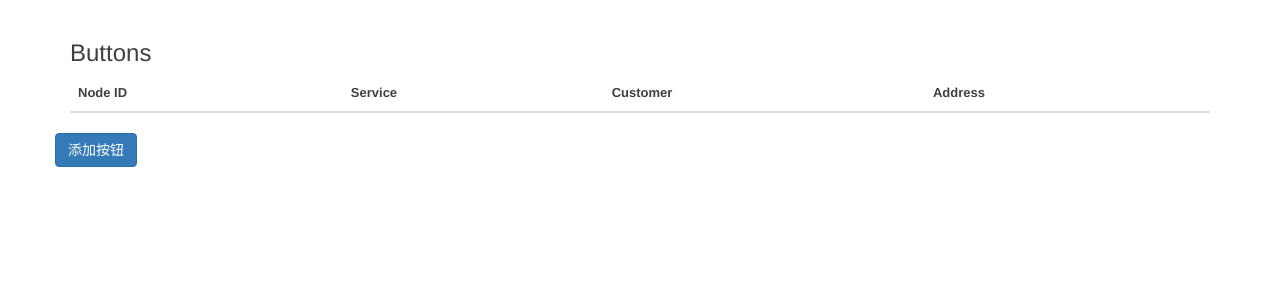
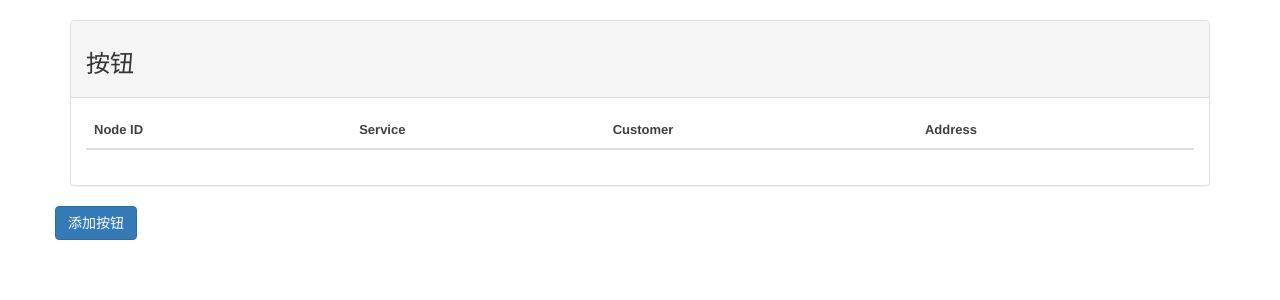
Before and after one commit to CXOldStar/midstation, a Flask app: page /user/button_list in a window 1280 px wide. Shown: the part 52-352 px from the top of the page. Run offline with Flask 2, Linux system fonts and the light colour scheme; a user stored in the database is signed in; data comes from the database, SQL or seed files in the repository; both versions use the stored data as it was after the commit; lists and menus that the app fills with data are empty; parts of the project's set-up code (start-up, migrations or seed data) failed here and were passed over; some libraries are stand-ins or nearby versions.

Commit message:
列表界面修改

```diff
--- a/midstation/auth/forms.py
+++ b/midstation/auth/forms.py
@@ -27,7 +27,7 @@ class LoginForm(Form):
     password = PasswordField(u'密码', [Length(min=6, max=25)])
     remember_me = BooleanField(u'记住我', default=False)
 
-    submit = SubmitField(u'登陆')
+    submit = SubmitField(u'登 录')
 
     def auth(self):
         users = User.query.filter_by(username=self.username.data).all()
--- a/midstation/templates/auth/register.html
+++ b/midstation/templates/auth/register.html
@@ -15,7 +15,7 @@
 		<form action="" method="POST">
 
             {{ form.csrf_token }}
-			<h1>Login Form</h1>
+			<h1>Register Form</h1>
 			<div>
 				{{ form.username(placeholder=form.username.label.text) }}
 			</div>
@@ -27,7 +27,7 @@
 			</div>
 			<div>
 				{{ form.submit(placeholder=form.submit.label.text) }}
-				<a href="{{ url_for('auth.login') }}">登陆</a>
+				<a href="{{ url_for('auth.login') }}">登 录</a>
 			</div>
 		</form><!-- form -->
 	</section><!-- content -->
--- a/midstation/templates/customer/customer_list.html
+++ b/midstation/templates/customer/customer_list.html
@@ -2,7 +2,7 @@
 {% block content %}
 
     <div class="container">
-        <div class="panel panel-primary">
+        <div class="panel panel-default">
             <div class="panel-heading"> <h3>顾客</h3></div>
             <div class="panel-body">
                 <div class="table-responsive">
--- a/midstation/templates/order/order_list.html
+++ b/midstation/templates/order/order_list.html
@@ -2,7 +2,7 @@
 {% block content %}
 
     <div class="container">
-        <div class="panel panel-primary">
+        <div class="panel panel-default">
             <div class="panel-heading"> <h3>订单</h3></div>
             <div class="panel-body">
                 <div class="table-responsive">
--- a/midstation/templates/service/service_list.html
+++ b/midstation/templates/service/service_list.html
@@ -2,8 +2,8 @@
 {% block content %}
 
     <div class="container">
-        <div class="panel panel-primary">
-            <div class="panel-heading"> <h3>Services</h3></div>
+        <div class="panel panel-default">
+            <div class="panel-heading"> <h3>服务</h3></div>
             <div class="panel-body">
                 <div class="table-responsive">
                     <table class="table table-hover">
--- a/midstation/templates/user/button_list.html
+++ b/midstation/templates/user/button_list.html
@@ -1,7 +1,11 @@
 {% extends "layout.html" %}
 {% block content %}
+ <div class="panel panel-default">
+    <div class="panel-heading">
+        <h3>按钮</h3>
+    </div>
+    <div class="panel-body">
 
-    <h3>Buttons</h3>
         <div class="table-responsive">
             <table class="table table-hover">
             <thead>
@@ -25,6 +29,8 @@
 
         </table>
         </div>
+    </div>
+ </div>
     <div class="row">
         <a href="{{ url_for('user.button_profile', node_id=0) }}" class=""><button class="btn btn-primary">添加按钮</button></a>
     </div>
```
Also changed, not shown: test.sqlite. Lines whose indentation alone changed are shown as unchanged.
